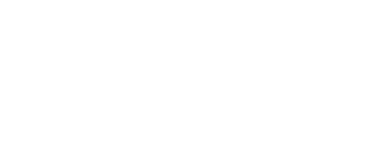
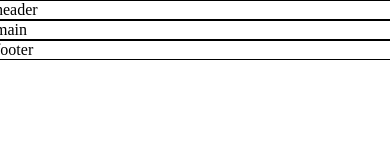
Before and after one commit to monkeC0der/homepage, a plain HTML site: page index.html in a window 390 px wide. Drawn offline with Linux system fonts and the light colour scheme; a web font is replaced by a local one.

Commit message:
Add basic skeleton of page

```diff
--- a/index.html
+++ b/index.html
@@ -3,6 +3,7 @@
   <head>
     <meta charset="UTF-8" />
     <meta name="viewport" content="width=device-width, initial-scale=1.0" />
+    <link rel="stylesheet" href="./styles.css">
     <link rel="preconnect" href="https://fonts.googleapis.com" />
     <link rel="preconnect" href="https://fonts.gstatic.com" crossorigin />
     <link
@@ -11,5 +12,15 @@
     />
     <title>My Homepage</title>
   </head>
-  <body></body>
+  <body>
+    <header id="header">
+        header
+    </header>
+    <main id="main">
+        main
+    </main>
+    <footer id="footer">
+        footer
+    </footer>
+  </body>
 </html>
--- a/styles.css
+++ b/styles.css
@@ -0,0 +1,24 @@
+body {
+  display: flex;
+  flex-direction: column;
+  justify-content: center;
+  align-items: center;
+  margin: 0px;
+}
+
+#header,
+#main,
+#footer {
+  border: black solid 1px;
+  margin: 0px 100px 0px 100px;
+  min-width: 800px;
+}
+
+@media (max-width: 800px) {
+  #header,
+  #main,
+  #footer {
+    margin: 0px 100px 0px 100px;
+    min-width: 400px;
+  }
+}
```
